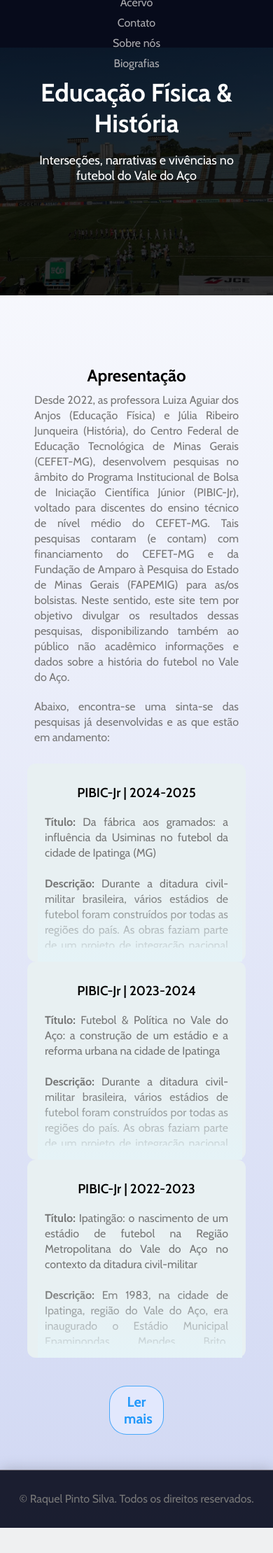
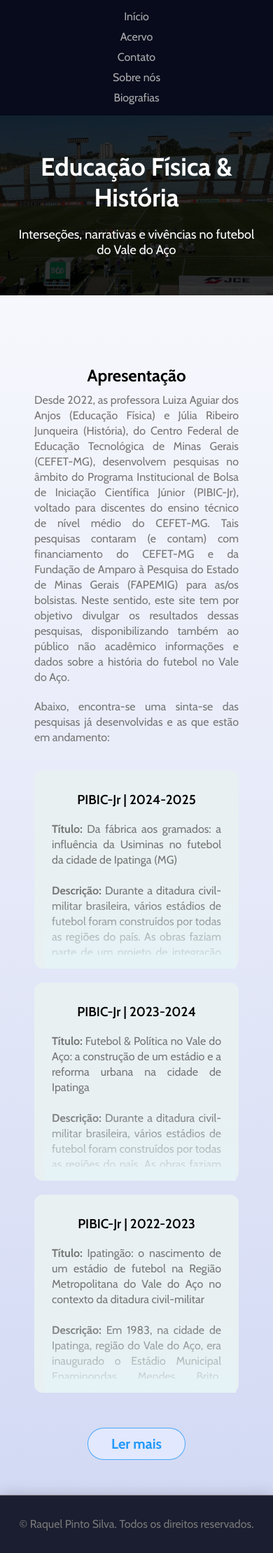
Before and after one commit to ra-quels/Futebol-Amador-ValedoA, a PHP site: page / in a window 390 px wide. Shown: the whole page at 70% size. Before the commit the page ends 2183 px from the top, so only its background shows below. Run offline with PHP 8.4, Linux system fonts and the light colour scheme.

Commit message:
Update style.css

```diff
--- a/assets/css/style.css
+++ b/assets/css/style.css
@@ -26,7 +26,6 @@ dl, ol, ul {
 
 
 nav {
-    height: 8vh;
     position: fixed;
     width: 100%;
     background: rgba(7, 11, 27);
@@ -245,6 +244,11 @@ footer p {
     font-weight: 600;
 }
 
+@media (max-width:970px){
+    .apresentacao-col{
+        margin: 10px;
+    }
+}
 @media (max-width: 768px) {
     .nav-links ul {
         display: flex;
@@ -254,4 +258,16 @@ footer p {
     .text-box h1 {
         font-size: 36px;
     }
+
+    .text-box {
+        width: 95%;
+        top: 75%;
+    }
+
 }
+
+@media(max-width: 634px){
+    .expand-all-btn{
+        width: 36vw;
+    }
+}
```
